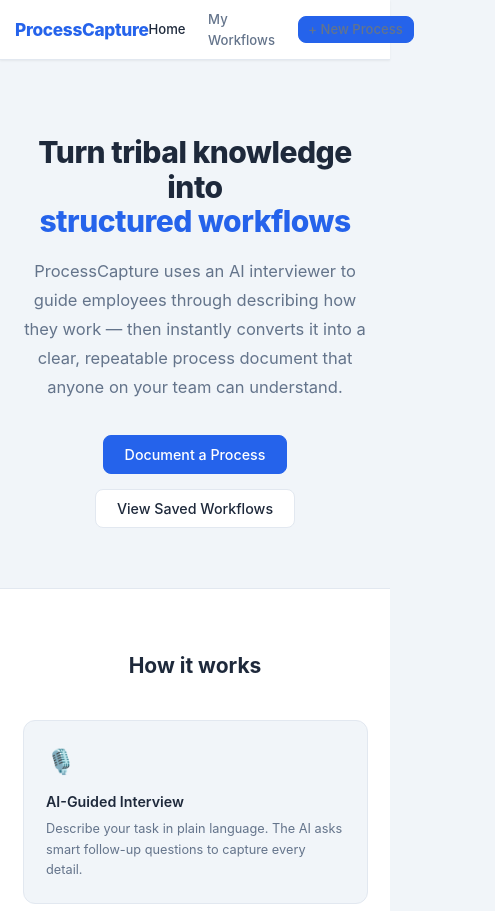
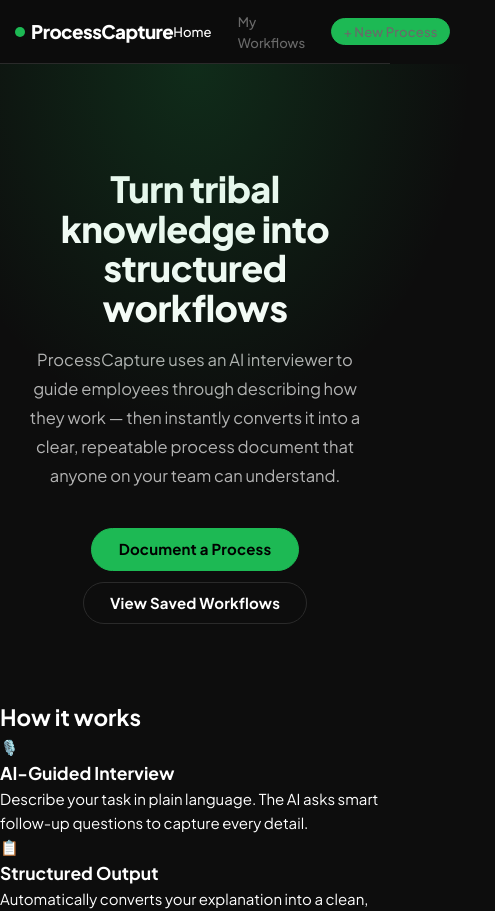
Before and after one commit to Lukeat2049/Process-Capture, a React (Vite) app in the folder frontend/: page / in a window 390 px wide. Shown: the top 911 px of the page, 495 px wide, since content can reach past the window. Built offline with nearby package versions, Linux system fonts and the light colour scheme.

Commit message:
Update index.css

```diff
--- a/frontend/src/index.css
+++ b/frontend/src/index.css
@@ -1,33 +1,29 @@
 /* ── Variables ─────────────────────────────────────────── */
 :root {
-  --primary:        #2563EB;
-  --primary-dark:   #1D4ED8;
-  --primary-light:  #EFF6FF;
-  --surface:        #FFFFFF;
-  --background:     #F1F5F9;
-  --border:         #E2E8F0;
-  --text:           #1E293B;
-  --text-secondary: #64748B;
-  --text-light:     #94A3B8;
-  --success:        #059669;
-  --success-light:  #ECFDF5;
-  --success-border: #6EE7B7;
-  --danger:         #DC2626;
-  --danger-light:   #FEF2F2;
-  --danger-border:  #FECACA;
+  --accent:         #1DB954;
+  --accent-dark:    #169040;
+  --accent-dim:     rgba(29, 185, 84, 0.12);
+  --bg:             #0D0D0D;
+  --surface:        #181818;
+  --surface-2:      #242424;
+  --surface-3:      #2A2A2A;
+  --border:         #2A2A2A;
+  --text:           #FFFFFF;
+  --text-secondary: #B3B3B3;
+  --text-muted:     #6A6A6A;
+  --danger:         #E53935;
+  --danger-dim:     rgba(229, 57, 53, 0.12);
   --radius:         8px;
-  --radius-lg:      12px;
-  --shadow-sm:      0 1px 2px rgba(0,0,0,.06);
-  --shadow:         0 1px 3px rgba(0,0,0,.1), 0 1px 2px rgba(0,0,0,.06);
-  --shadow-md:      0 4px 6px -1px rgba(0,0,0,.1), 0 2px 4px -2px rgba(0,0,0,.06);
+  --radius-lg:      14px;
+  --radius-xl:      20px;
 }
 
 /* ── Reset ─────────────────────────────────────────────── */
 *, *::before, *::after { box-sizing: border-box; margin: 0; padding: 0; }
 html { font-size: 15px; }
 body {
-  font-family: -apple-system, BlinkMacSystemFont, 'Segoe UI', Roboto, 'Helvetica Neue', sans-serif;
-  background: var(--background);
+  font-family: 'Plus Jakarta Sans', -apple-system, BlinkMacSystemFont, sans-serif;
+  background: var(--bg);
   color: var(--text);
   line-height: 1.6;
   -webkit-font-smoothing: antialiased;
@@ -36,15 +32,23 @@
 button { cursor: pointer; font-family: inherit; }
 input, textarea { font-family: inherit; }
 
-/* ── Layout helpers ────────────────────────────────────── */
+/* ── Scrollbar ─────────────────────────────────────────── */
+::-webkit-scrollbar { width: 6px; }
+::-webkit-scrollbar-track { background: transparent; }
+::-webkit-scrollbar-thumb { background: var(--surface-3); border-radius: 10px; }
+::-webkit-scrollbar-thumb:hover { background: #3A3A3A; }
+
+/* ── Layout ────────────────────────────────────────────── */
 .container    { max-width: 900px;  margin: 0 auto; padding: 0 1.5rem; }
 .container-lg { max-width: 1100px; margin: 0 auto; padding: 0 1.5rem; }
 
 /* ── Navbar ────────────────────────────────────────────── */
 .navbar {
-  background: var(--surface);
+  background: rgba(13, 13, 13, 0.85);
+  backdrop-filter: blur(12px);
+  -webkit-backdrop-filter: blur(12px);
   border-bottom: 1px solid var(--border);
-  height: 60px;
+  height: 64px;
   padding: 0 2rem;
   display: flex;
   align-items: center;
@@ -52,23 +56,33 @@
   position: sticky;
   top: 0;
   z-index: 100;
-  box-shadow: var(--shadow-sm);
 }
 .navbar-brand a {
-  font-size: 1.15rem;
+  font-size: 1.25rem;
   font-weight: 800;
-  color: var(--primary);
-  letter-spacing: -0.3px;
+  color: var(--text);
+  letter-spacing: -0.5px;
+  display: flex;
+  align-items: center;
+  gap: .4rem;
+}
+.navbar-brand a::before {
+  content: '';
+  width: 10px;
+  height: 10px;
+  background: var(--accent);
+  border-radius: 50%;
+  display: inline-block;
 }
 .navbar-links {
   display: flex;
   align-items: center;
-  gap: 1.5rem;
+  gap: 1.75rem;
 }
 .navbar-links a {
-  font-size: 0.875rem;
+  font-size: .875rem;
   font-weight: 500;
-  color: var(--text-secondary);
+  color: var(--text-muted);
   transition: color .15s;
 }
 .navbar-links a:hover,
@@ -79,82 +93,175 @@
   display: inline-flex;
   align-items: center;
   gap: .4rem;
-  padding: .5rem 1rem;
-  border-radius: var(--radius);
+  padding: .55rem 1.1rem;
+  border-radius: 500px;
   font-size: .875rem;
-  font-weight: 500;
+  font-weight: 700;
   border: 1px solid transparent;
   transition: all .15s;
   line-height: 1.2;
   white-space: nowrap;
+  letter-spacing: .01em;
 }
-.btn-primary { background: var(--primary); color: #fff; border-color: var(--primary); }
-.btn-primary:hover:not(:disabled) { background: var(--primary-dark); border-color: var(--primary-dark); }
-.btn-secondary { background: var(--surface); color: var(--text); border-color: var(--border); }
-.btn-secondary:hover:not(:disabled) { background: var(--background); }
-.btn-danger { background: var(--danger-light); color: var(--danger); border-color: var(--danger-border); }
-.btn-danger:hover:not(:disabled) { background: #FEE2E2; }
-.btn-lg { padding: .65rem 1.4rem; font-size: .95rem; }
-.btn-sm { padding: .3rem .65rem; font-size: .78rem; }
-.btn:disabled { opacity: .55; cursor: not-allowed; }
+.btn-primary {
+  background: var(--accent);
+  color: #000;
+  border-color: var(--accent);
+}
+.btn-primary:hover:not(:disabled) {
+  background: #1ED760;
+  transform: scale(1.02);
+}
+.btn-secondary {
+  background: transparent;
+  color: var(--text);
+  border-color: var(--surface-3);
+}
+.btn-secondary:hover:not(:disabled) {
+  border-color: var(--text);
+  background: transparent;
+}
+.btn-danger {
+  background: var(--danger-dim);
+  color: var(--danger);
+  border-color: transparent;
+}
+.btn-danger:hover:not(:disabled) { background: rgba(229,57,53,.2); }
+.btn-lg { padding: .75rem 1.75rem; font-size: 1rem; }
+.btn-sm { padding: .3rem .75rem; font-size: .78rem; }
+.btn:disabled { opacity: .4; cursor: not-allowed; }
 
-/* ── Home page ─────────────────────────────────────────── */
+/* ── Home Hero ─────────────────────────────────────────── */
 .home-hero {
-  padding: 5rem 1.5rem 4rem;
+  padding: 7rem 1.5rem 5rem;
   text-align: center;
-  max-width: 680px;
+  max-width: 720px;
   margin: 0 auto;
+  position: relative;
+}
+.home-hero::before {
+  content: '';
+  position: absolute;
+  top: 0; left: 50%;
+  transform: translateX(-50%);
+  width: 600px;
+  height: 400px;
+  background: radial-gradient(ellipse at 50% 0%, rgba(29,185,84,.18) 0%, transparent 65%);
+  pointer-events: none;
+}
+.hero-label {
+  display: inline-flex;
+  align-items: center;
+  gap: .4rem;
+  background: var(--accent-dim);
+  color: var(--accent);
+  border: 1px solid rgba(29,185,84,.25);
+  border-radius: 500px;
+  padding: .3rem .85rem;
+  font-size: .78rem;
+  font-weight: 700;
+  letter-spacing: .04em;
+  text-transform: uppercase;
+  margin-bottom: 1.5rem;
 }
 .home-hero h1 {
-  font-size: 2.75rem;
+  font-size: 3.75rem;
   font-weight: 800;
-  line-height: 1.15;
-  letter-spacing: -0.5px;
+  line-height: 1.1;
+  letter-spacing: -1.5px;
   margin-bottom: 1.25rem;
+  color: var(--text);
 }
-.home-hero h1 span { color: var(--primary); }
+.home-hero h1 em {
+  font-style: normal;
+  color: var(--accent);
+}
 .home-hero p {
   font-size: 1.1rem;
   color: var(--text-secondary);
   line-height: 1.75;
-  margin-bottom: 2.25rem;
+  margin-bottom: 2.5rem;
+  max-width: 560px;
+  margin-left: auto;
+  margin-right: auto;
 }
-.home-actions { display: flex; gap: 1rem; justify-content: center; flex-wrap: wrap; }
-.home-features {
-  background: var(--surface);
-  border-top: 1px solid var(--border);
-  padding: 4rem 1.5rem;
+.home-actions { display: flex; gap: .75rem; justify-content: center; flex-wrap: wrap; }
+
+/* ── How it works ──────────────────────────────────────── */
+.home-how {
+  padding: 5rem 1.5rem;
+  max-width: 1000px;
+  margin: 0 auto;
 }
-.home-features h2 {
-  text-align: center;
-  font-size: 1.4rem;
+.section-label {
+  font-size: .72rem;
   font-weight: 700;
-  margin-bottom: 2.5rem;
+  text-transform: uppercase;
+  letter-spacing: .1em;
+  color: var(--accent);
+  margin-bottom: .75rem;
+}
+.home-how h2 {
+  font-size: 2rem;
+  font-weight: 800;
+  letter-spacing: -0.5px;
+  margin-bottom: 3rem;
   color: var(--text);
 }
-.features-grid {
+.steps-cards {
   display: grid;
-  grid-template-columns: repeat(auto-fit, minmax(220px, 1fr));
-  gap: 1.5rem;
-  max-width: 860px;
-  margin: 0 auto;
+  grid-template-columns: repeat(3, 1fr);
+  gap: 1rem;
 }
-.feature-card {
-  padding: 1.5rem;
-  border-radius: var(--radius-lg);
+.step-card {
+  background: var(--surface);
   border: 1px solid var(--border);
-  background: var(--background);
+  border-radius: var(--radius-xl);
+  padding: 1.75rem;
+  transition: border-color .2s, transform .2s;
+  position: relative;
+  overflow: hidden;
 }
-.feature-icon { font-size: 1.6rem; margin-bottom: .65rem; }
-.feature-card h3 { font-size: .95rem; font-weight: 600; margin-bottom: .35rem; }
-.feature-card p  { font-size: .85rem; color: var(--text-secondary); line-height: 1.6; }
+.step-card::before {
+  content: '';
+  position: absolute;
+  inset: 0;
+  background: radial-gradient(ellipse at 0% 0%, rgba(29,185,84,.06) 0%, transparent 60%);
+  pointer-events: none;
+}
+.step-card:hover {
+  border-color: rgba(29,185,84,.3);
+  transform: translateY(-3px);
+}
+.step-card-num {
+  font-size: .72rem;
+  font-weight: 800;
+  color: var(--accent);
+  letter-spacing: .1em;
+  text-transform: uppercase;
+  margin-bottom: 1rem;
+}
+.step-card-icon {
+  font-size: 1.75rem;
+  margin-bottom: .85rem;
+}
+.step-card h3 {
+  font-size: 1rem;
+  font-weight: 700;
+  margin-bottom: .5rem;
+  color: var(--text);
+}
+.step-card p {
+  font-size: .875rem;
+  color: var(--text-secondary);
+  line-height: 1.65;
+}
 
 /* ── Create Process page ───────────────────────────────── */
-.create-page { height: calc(100vh - 60px); }
+.create-page { height: calc(100vh - 64px); }
 .create-layout {
   display: grid;
   grid-template-columns: 1fr 1fr;
-  gap: 0;
   height: 100%;
 }
 .create-left,
@@ -163,92 +270,103 @@
   flex-direction: column;
   overflow: hidden;
 }
-.create-left  { border-right: 1px solid var(--border); background: var(--surface); }
-.create-right { background: var(--background); }
+.create-left  { border-right: 1px solid var(--border); background: var(--bg); }
+.create-right { background: var(--surface); }
 
-/* ── Chat interface ────────────────────────────────────── */
+/* ── Chat ──────────────────────────────────────────────── */
 .chat-header {
   padding: 1rem 1.25rem;
   border-bottom: 1px solid var(--border);
   flex-shrink: 0;
 }
-.chat-header h2 { font-size: .95rem; font-weight: 600; }
-.chat-header p  { font-size: .78rem; color: var(--text-secondary); }
+.chat-header h2 { font-size: .9rem; font-weight: 700; color: var(--text); }
+.chat-header p  { font-size: .75rem; color: var(--text-muted); }
 .chat-messages {
   flex: 1;
   overflow-y: auto;
   padding: 1.25rem;
   display: flex;
   flex-direction: column;
-  gap: .9rem;
-  scroll-behavior: smooth;
+  gap: .85rem;
 }
-.message { display: flex; gap: .65rem; max-width: 88%; }
+.message { display: flex; gap: .6rem; max-width: 86%; }
 .message.user { flex-direction: row-reverse; align-self: flex-end; }
 .message-avatar {
-  width: 30px;
-  height: 30px;
+  width: 28px; height: 28px;
   border-radius: 50%;
   display: flex;
   align-items: center;
   justify-content: center;
-  font-size: .7rem;
-  font-weight: 700;
+  font-size: .65rem;
+  font-weight: 800;
   flex-shrink: 0;
   margin-top: 2px;
 }
-.message.assistant .message-avatar { background: var(--primary-light); color: var(--primary); }
-.message.user      .message-avatar { background: var(--primary); color: #fff; }
+.message.assistant .message-avatar {
+  background: var(--accent-dim);
+  color: var(--accent);
+  border: 1px solid rgba(29,185,84,.2);
+}
+.message.user .message-avatar {
+  background: var(--accent);
+  color: #000;
+}
 .message-bubble {
   border-radius: var(--radius-lg);
-  padding: .65rem .95rem;
+  padding: .65rem 1rem;
   font-size: .875rem;
   line-height: 1.6;
 }
 .message.assistant .message-bubble {
-  background: var(--background);
+  background: var(--surface-2);
   border: 1px solid var(--border);
   color: var(--text);
+  border-bottom-left-radius: 4px;
 }
 .message.user .message-bubble {
-  background: var(--primary);
-  color: #fff;
+  background: var(--accent);
+  color: #000;
+  font-weight: 500;
+  border-bottom-right-radius: 4px;
 }
 .typing-indicator {
   display: flex;
   align-items: center;
   gap: 4px;
-  padding: .65rem .95rem;
-  background: var(--background);
+  padding: .65rem 1rem;
+  background: var(--surface-2);
   border: 1px solid var(--border);
   border-radius: var(--radius-lg);
+  border-bottom-left-radius: 4px;
   width: fit-content;
 }
 .typing-dot {
-  width: 6px; height: 6px;
+  width: 5px; height: 5px;
   border-radius: 50%;
-  background: var(--text-light);
+  background: var(--text-muted);
   animation: bounce 1.3s infinite;
 }
 .typing-dot:nth-child(2) { animation-delay: .15s; }
 .typing-dot:nth-child(3) { animation-delay: .30s; }
 @keyframes bounce {
-  0%, 60%, 100% { transform: translateY(0);   opacity: .4; }
-  30%            { transform: translateY(-5px); opacity: 1; }
+  0%, 60%, 100% { transform: translateY(0); opacity: .4; }
+  30%           { transform: translateY(-4px); opacity: 1; }
 }
 .chat-input-area {
-  padding: .9rem 1.25rem;
+  padding: .85rem 1.25rem;
   border-top: 1px solid var(--border);
   display: flex;
   gap: .65rem;
   align-items: flex-end;
   flex-shrink: 0;
+  background: var(--bg);
 }
 .chat-input {
   flex: 1;
-  padding: .65rem .9rem;
+  padding: .65rem .95rem;
+  background: var(--surface-2);
   border: 1px solid var(--border);
-  border-radius: var(--radius);
+  border-radius: var(--radius-lg);
   font-size: .875rem;
   resize: none;
   min-height: 42px;
@@ -256,15 +374,16 @@
   outline: none;
   transition: border-color .15s;
   line-height: 1.5;
-  background: var(--background);
+  color: var(--text);
 }
-.chat-input:focus { border-color: var(--primary); background: #fff; }
+.chat-input::placeholder { color: var(--text-muted); }
+.chat-input:focus { border-color: rgba(29,185,84,.4); }
 
 /* ── Generate bar ──────────────────────────────────────── */
 .generate-bar {
   padding: .85rem 1.25rem;
-  background: var(--success-light);
-  border-top: 1px solid var(--success-border);
+  background: var(--accent-dim);
+  border-top: 1px solid rgba(29,185,84,.2);
   display: flex;
   align-items: center;
   justify-content: space-between;
@@ -273,8 +392,8 @@
 }
 .generate-bar p {
   font-size: .82rem;
-  color: #065F46;
-  font-weight: 500;
+  color: var(--accent);
+  font-weight: 600;
 }
 
 /* ── Right panel ───────────────────────────────────────── */
@@ -286,68 +405,69 @@
   justify-content: center;
   text-align: center;
   padding: 2rem;
-  color: var(--text-secondary);
+  color: var(--text-muted);
 }
-.panel-empty-icon { font-size: 2.5rem; opacity: .35; margin-bottom: 1rem; }
-.panel-empty p { font-size: .875rem; max-width: 220px; line-height: 1.7; }
+.panel-empty-icon { font-size: 2.5rem; opacity: .25; margin-bottom: 1rem; }
+.panel-empty p { font-size: .875rem; max-width: 200px; line-height: 1.7; color: var(--text-muted); }
 .panel-header {
   padding: 1rem 1.25rem;
   border-bottom: 1px solid var(--border);
-  background: var(--surface);
   flex-shrink: 0;
 }
-.panel-header h2 { font-size: .95rem; font-weight: 600; }
+.panel-header h2 { font-size: .9rem; font-weight: 700; }
 
-/* ── Workflow summary (inside create right panel) ──────── */
+/* ── Workflow summary panel ────────────────────────────── */
 .workflow-summary {
   flex: 1;
   overflow-y: auto;
   padding: 1.25rem;
-  background: var(--surface);
 }
 .workflow-title-input {
   width: 100%;
-  font-size: 1.15rem;
-  font-weight: 700;
+  font-size: 1.1rem;
+  font-weight: 800;
   border: none;
   outline: none;
-  border-bottom: 2px dashed transparent;
-  padding: 0 0 .15rem;
+  border-bottom: 2px solid transparent;
+  padding: 0 0 .2rem;
   background: transparent;
   color: var(--text);
   transition: border-color .15s;
   margin-bottom: 1.25rem;
+  font-family: inherit;
 }
+.workflow-title-input::placeholder { color: var(--text-muted); }
 .workflow-title-input:hover,
 .workflow-title-input:focus { border-bottom-color: var(--border); }
 .wf-section { margin-bottom: 1.35rem; }
 .wf-section-label {
-  font-size: .68rem;
-  font-weight: 700;
+  font-size: .65rem;
+  font-weight: 800;
   text-transform: uppercase;
-  letter-spacing: .06em;
-  color: var(--text-secondary);
-  margin-bottom: .4rem;
+  letter-spacing: .1em;
+  color: var(--text-muted);
+  margin-bottom: .45rem;
 }
-.wf-section p { font-size: .875rem; line-height: 1.65; }
+.wf-section p { font-size: .875rem; line-height: 1.65; color: var(--text-secondary); }
 .tools-wrap { display: flex; flex-wrap: wrap; gap: .35rem; }
 .tool-badge {
-  background: var(--primary-light);
-  color: var(--primary);
-  padding: .2rem .55rem;
-  border-radius: 20px;
+  background: var(--accent-dim);
+  color: var(--accent);
+  padding: .2rem .6rem;
+  border-radius: 500px;
   font-size: .75rem;
-  font-weight: 500;
+  font-weight: 600;
+  border: 1px solid rgba(29,185,84,.2);
 }
-.steps-list { display: flex; flex-direction: column; gap: .8rem; }
+.steps-list { display: flex; flex-direction: column; gap: .75rem; }
 .step-item { display: flex; gap: .75rem; align-items: flex-start; }
 .step-num {
   width: 22px; height: 22px;
   border-radius: 50%;
-  background: var(--primary);
-  color: #fff;
-  font-size: .72rem;
-  font-weight: 700;
+  background: var(--accent);
+  color: #000;
+  font-size: .7rem;
+  font-weight: 800;
   display: flex;
   align-items: center;
   justify-content: center;
@@ -355,7 +475,7 @@
   margin-top: 2px;
 }
 .step-body { flex: 1; }
-.step-action  { font-size: .875rem; font-weight: 600; }
+.step-action  { font-size: .875rem; font-weight: 700; color: var(--text); }
 .step-details { font-size: .82rem; color: var(--text-secondary); line-height: 1.5; margin-top: .1rem; }
 .bullet-list { display: flex; flex-direction: column; }
 .bullet-item {
@@ -363,20 +483,22 @@
   gap: .5rem;
   align-items: flex-start;
   font-size: .875rem;
+  color: var(--text-secondary);
   line-height: 1.55;
   padding: .45rem 0;
   border-bottom: 1px solid var(--border);
 }
 .bullet-item:last-child { border-bottom: none; }
-.bullet-dot { color: var(--primary); margin-top: .2rem; flex-shrink: 0; font-size: .7rem; }
+.bullet-dot { color: var(--accent); margin-top: .25rem; flex-shrink: 0; font-size: .6rem; }
 .time-badge {
   display: inline-block;
-  background: var(--primary-light);
-  color: var(--primary);
-  padding: .3rem .75rem;
-  border-radius: var(--radius);
+  background: var(--accent-dim);
+  color: var(--accent);
+  padding: .3rem .85rem;
+  border-radius: 500px;
   font-size: .875rem;
-  font-weight: 500;
+  font-weight: 700;
+  border: 1px solid rgba(29,185,84,.2);
 }
 .save-bar {
   padding: .9rem 1.25rem;
@@ -389,50 +511,72 @@
 }
 
 /* ── Dashboard ─────────────────────────────────────────── */
-.page-header { padding: 2.5rem 0 0; }
-.page-header h1 { font-size: 1.65rem; font-weight: 700; }
-.page-header p  { font-size: .875rem; color: var(--text-secondary); margin-top: .2rem; }
+.page-header { padding: 2.75rem 0 0; }
+.page-header h1 {
+  font-size: 1.85rem;
+  font-weight: 800;
+  letter-spacing: -0.5px;
+}
+.page-header p { font-size: .875rem; color: var(--text-muted); margin-top: .25rem; }
 .page-toolbar {
   display: flex;
   align-items: center;
   justify-content: space-between;
   padding: 1.25rem 0;
 }
-.page-toolbar span { font-size: .82rem; color: var(--text-secondary); }
+.page-toolbar span { font-size: .82rem; color: var(--text-muted); }
 .workflows-grid {
   display: grid;
-  grid-template-columns: repeat(auto-fill, minmax(290px, 1fr));
-  gap: 1.1rem;
+  grid-template-columns: repeat(auto-fill, minmax(280px, 1fr));
+  gap: 1rem;
   padding-bottom: 3rem;
 }
 
-/* ── Workflow card ─────────────────────────────────────── */
+/* ── Workflow card (Pinterest style) ───────────────────── */
 .workflow-card {
   background: var(--surface);
   border: 1px solid var(--border);
-  border-radius: var(--radius-lg);
-  padding: 1.25rem;
-  transition: box-shadow .15s, border-color .15s;
+  border-radius: var(--radius-xl);
+  padding: 1.35rem;
+  transition: transform .2s, border-color .2s, box-shadow .2s;
   display: flex;
   flex-direction: column;
+  cursor: pointer;
+  position: relative;
+  overflow: hidden;
 }
-.workflow-card:hover { box-shadow: var(--shadow-md); border-color: #CBD5E1; }
+.workflow-card::before {
+  content: '';
+  position: absolute;
+  top: 0; left: 0; right: 0;
+  height: 3px;
+  background: var(--accent);
+  transform: scaleX(0);
+  transform-origin: left;
+  transition: transform .2s;
+}
+.workflow-card:hover {
+  transform: translateY(-4px);
+  border-color: var(--surface-3);
+  box-shadow: 0 20px 40px rgba(0,0,0,.4);
+}
+.workflow-card:hover::before { transform: scaleX(1); }
 .workflow-card-title {
-  font-size: .975rem;
-  font-weight: 600;
+  font-size: 1rem;
+  font-weight: 700;
   line-height: 1.35;
-  margin-bottom: .35rem;
+  margin-bottom: .3rem;
   color: var(--text);
 }
 .workflow-card-date {
-  font-size: .75rem;
-  color: var(--text-light);
+  font-size: .72rem;
+  color: var(--text-muted);
   margin-bottom: .65rem;
 }
 .workflow-card-purpose {
   font-size: .82rem;
   color: var(--text-secondary);
-  line-height: 1.55;
+  line-height: 1.6;
   flex: 1;
   display: -webkit-box;
   -webkit-line-clamp: 3;
@@ -447,51 +591,51 @@
   margin-top: auto;
 }
 .step-count-badge {
-  font-size: .75rem;
-  color: var(--text-secondary);
-  background: var(--background);
-  border: 1px solid var(--border);
-  padding: .2rem .55rem;
-  border-radius: 4px;
+  font-size: .72rem;
+  color: var(--accent);
+  background: var(--accent-dim);
+  padding: .2rem .6rem;
+  border-radius: 500px;
+  font-weight: 600;
 }
-.card-actions { display: flex; gap: .5rem; }
+.card-actions { display: flex; gap: .4rem; }
 
 /* ── Empty state ───────────────────────────────────────── */
 .empty-state {
   text-align: center;
-  padding: 5rem 2rem;
+  padding: 6rem 2rem;
   grid-column: 1 / -1;
 }
-.empty-icon { font-size: 3rem; opacity: .25; margin-bottom: 1rem; }
-.empty-state h3 { font-size: 1.05rem; font-weight: 600; margin-bottom: .4rem; }
-.empty-state p   { font-size: .875rem; color: var(--text-secondary); margin-bottom: 1.5rem; }
+.empty-icon { font-size: 3rem; opacity: .2; margin-bottom: 1rem; }
+.empty-state h3 { font-size: 1.1rem; font-weight: 700; margin-bottom: .4rem; }
+.empty-state p   { font-size: .875rem; color: var(--text-muted); margin-bottom: 1.5rem; }
 
-/* ── Workflow view page ────────────────────────────────── */
-.workflow-view { max-width: 780px; margin: 0 auto; padding: 2rem 1.5rem 4rem; }
-.workflow-view-back { margin-bottom: 1.5rem; }
-.workflow-view-header { margin-bottom: 2rem; }
+/* ── Workflow view ─────────────────────────────────────── */
+.workflow-view { max-width: 760px; margin: 0 auto; padding: 2rem 1.5rem 5rem; }
+.workflow-view-back { margin-bottom: 2rem; }
+.workflow-view-header { margin-bottom: 2.25rem; }
 .workflow-view-header h1 {
-  font-size: 1.9rem;
+  font-size: 2.1rem;
   font-weight: 800;
-  line-height: 1.2;
-  letter-spacing: -0.3px;
+  line-height: 1.15;
+  letter-spacing: -0.5px;
   margin-bottom: .4rem;
 }
-.workflow-view-meta { font-size: .82rem; color: var(--text-secondary); }
+.workflow-view-meta { font-size: .8rem; color: var(--text-muted); }
 .wf-view-section {
   background: var(--surface);
   border: 1px solid var(--border);
   border-radius: var(--radius-lg);
-  padding: 1.25rem 1.5rem;
-  margin-bottom: 1rem;
+  padding: 1.35rem 1.5rem;
+  margin-bottom: .85rem;
 }
 .wf-view-section h3 {
-  font-size: .68rem;
-  font-weight: 700;
+  font-size: .65rem;
+  font-weight: 800;
   text-transform: uppercase;
-  letter-spacing: .06em;
-  color: var(--text-secondary);
-  margin-bottom: .75rem;
+  letter-spacing: .1em;
+  color: var(--text-muted);
+  margin-bottom: .8rem;
 }
 .workflow-actions {
   display: flex;
@@ -500,26 +644,26 @@
   margin-top: 2rem;
 }
 
-/* ── Spinner / loading ─────────────────────────────────── */
+/* ── Loader ────────────────────────────────────────────── */
 .page-loader {
   display: flex;
   align-items: center;
   justify-content: center;
-  min-height: 50vh;
+  min-height: 60vh;
 }
 .spinner {
-  width: 26px; height: 26px;
-  border: 3px solid var(--border);
-  border-top-color: var(--primary);
+  width: 28px; height: 28px;
+  border: 3px solid var(--surface-2);
+  border-top-color: var(--accent);
   border-radius: 50%;
   animation: spin .7s linear infinite;
 }
 @keyframes spin { to { transform: rotate(360deg); } }
 
-/* ── Error / notice ────────────────────────────────────── */
+/* ── Error ─────────────────────────────────────────────── */
 .error-banner {
-  background: var(--danger-light);
-  border: 1px solid var(--danger-border);
+  background: var(--danger-dim);
+  border: 1px solid rgba(229,57,53,.2);
   color: var(--danger);
   padding: .75rem 1rem;
   border-radius: var(--radius);
@@ -528,10 +672,12 @@
 }
 
 /* ── Responsive ────────────────────────────────────────── */
+@media (max-width: 900px) {
+  .steps-cards { grid-template-columns: 1fr; gap: .75rem; }
+}
 @media (max-width: 768px) {
   .create-layout { grid-template-columns: 1fr; }
   .create-right  { display: none; }
-  .home-hero h1  { font-size: 2rem; }
-  .features-grid { grid-template-columns: 1fr; }
-  .navbar { padding: 0 1rem; }
+  .home-hero h1  { font-size: 2.4rem; letter-spacing: -0.5px; }
+  .navbar        { padding: 0 1rem; }
 }
```
